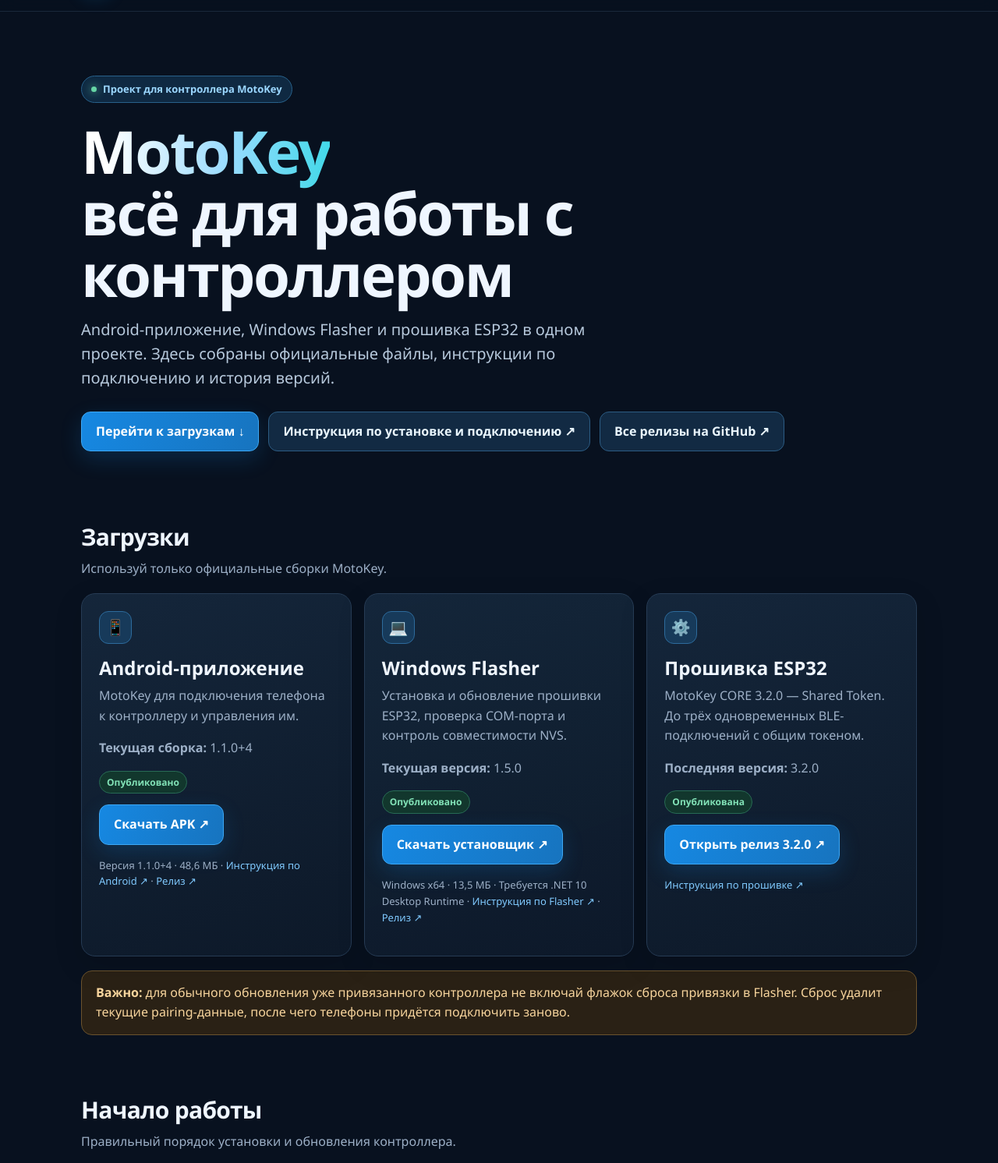
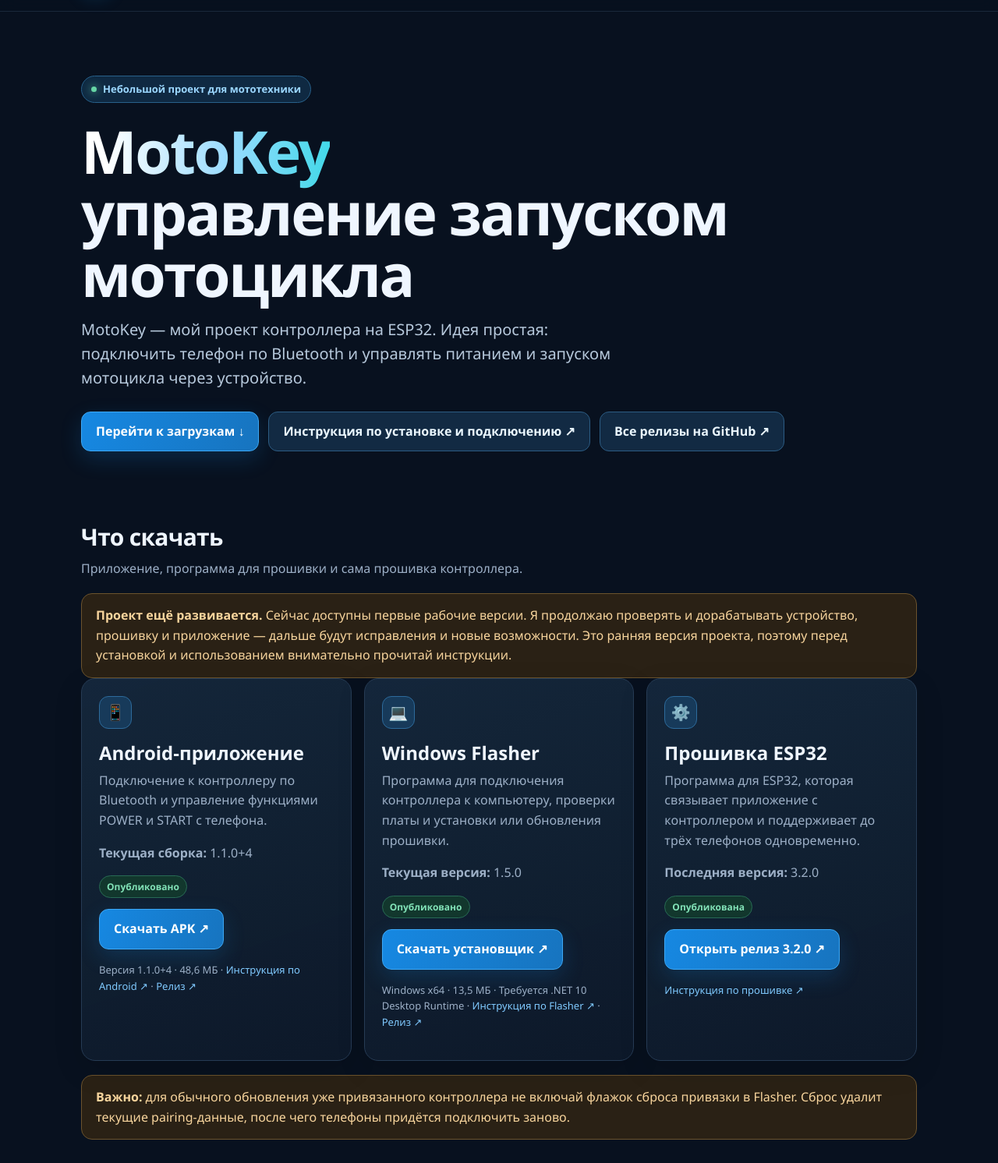
Before and after one commit to sdvg001/MotoKey-Firmware, a plain HTML site: page site/index.html in a window 1280 px wide. Shown: the part 58-1550 px from the top of the page at 78% size. Drawn offline with Linux system fonts and the light colour scheme.

Commit message:
Rewrite MotoKey homepage around motorcycle start controller and early project stage

```diff
--- a/site/index.html
+++ b/site/index.html
@@ -4,8 +4,8 @@
 <meta charset="utf-8">
 <meta name="viewport" content="width=device-width, initial-scale=1">
 <meta name="theme-color" content="#08111f">
-<meta name="description" content="MotoKey — прошивка ESP32, Android-приложение и MotoKey Flasher для Windows. Загрузки, инструкции и история версий.">
-<title>MotoKey — загрузки и инструкции</title>
+<meta name="description" content="MotoKey — самостоятельный проект контроллера для управления питанием и запуском мотоцикла через Android-смартфон. Прошивка, приложение и Windows Flasher.">
+<title>MotoKey — контроллер для мотоцикла</title>
 <style>
 :root{color-scheme:dark;--bg:#08111f;--panel:#101c2c;--line:#263b54;--text:#eff6ff;--muted:#9db0c7;--blue:#36a7ff;--cyan:#42d8e8;--green:#66d6a6;--amber:#ffc66e}
 *{box-sizing:border-box}
@@ -69,9 +69,9 @@ footer{border-top:1px solid rgba(130,170,210,.16);margin-top:36px;padding:28px 0
 <main>
   <div class="wrap">
     <section class="hero">
-      <span class="eyebrow"><span class="dot"></span> Проект для контроллера MotoKey</span>
-      <h1><span class="grad">MotoKey</span><br>всё для работы с контроллером</h1>
-      <p class="lead">Android-приложение, Windows Flasher и прошивка ESP32 в одном проекте. Здесь собраны официальные файлы, инструкции по подключению и история версий.</p>
+      <span class="eyebrow"><span class="dot"></span> Небольшой проект для мототехники</span>
+      <h1><span class="grad">MotoKey</span><br>управление запуском мотоцикла</h1>
+      <p class="lead">MotoKey — мой проект контроллера на ESP32. Идея простая: подключить телефон по Bluetooth и управлять питанием и запуском мотоцикла через устройство.</p>
       <div class="actions">
         <a class="btn primary" href="#downloads">Перейти к загрузкам ↓</a>
         <a class="btn" href="instructions.html">Инструкция по установке и подключению ↗</a>
@@ -81,13 +81,14 @@ footer{border-top:1px solid rgba(130,170,210,.16);margin-top:36px;padding:28px 0
 
     <section id="downloads">
       <div class="section-head">
-        <div><h2 class="section-title">Загрузки</h2><p class="section-sub">Используй только официальные сборки MotoKey.</p></div>
+        <div><h2 class="section-title">Что скачать</h2><p class="section-sub">Приложение, программа для прошивки и сама прошивка контроллера.</p></div>
       </div>
+      <div class="note"><strong>Проект ещё развивается.</strong> Сейчас доступны первые рабочие версии. Я продолжаю проверять и дорабатывать устройство, прошивку и приложение — дальше будут исправления и новые возможности. Это ранняя версия проекта, поэтому перед установкой и использованием внимательно прочитай инструкции.</div>
       <div class="grid">
         <article class="card">
           <div class="icon">📱</div>
           <h2>Android-приложение</h2>
-          <p>MotoKey для подключения телефона к контроллеру и управления им.</p>
+          <p>Подключение к контроллеру по Bluetooth и управление функциями POWER и START с телефона.</p>
           <p><strong>Текущая сборка:</strong> 1.1.0+4</p>
           <span class="status live">Опубликовано</span>
           <p style="margin-top:14px"><a class="btn primary" href="https://github.com/sdvg001/MotoKey-Firmware/releases/download/apps-v1.1.0/app-release.apk">Скачать APK ↗</a></p>
@@ -96,7 +97,7 @@ footer{border-top:1px solid rgba(130,170,210,.16);margin-top:36px;padding:28px 0
         <article class="card">
           <div class="icon">💻</div>
           <h2>Windows Flasher</h2>
-          <p>Установка и обновление прошивки ESP32, проверка COM-порта и контроль совместимости NVS.</p>
+          <p>Программа для подключения контроллера к компьютеру, проверки платы и установки или обновления прошивки.</p>
           <p><strong>Текущая версия:</strong> 1.5.0</p>
           <span class="status live">Опубликовано</span>
           <p style="margin-top:14px"><a class="btn primary" href="https://github.com/sdvg001/MotoKey-Firmware/releases/download/apps-v1.1.0/MotoKeyFlasher-Setup-1.5.0-x64.exe">Скачать установщик ↗</a></p>
@@ -105,7 +106,7 @@ footer{border-top:1px solid rgba(130,170,210,.16);margin-top:36px;padding:28px 0
         <article class="card">
           <div class="icon">⚙️</div>
           <h2>Прошивка ESP32</h2>
-          <p>MotoKey CORE 3.2.0 — Shared Token. До трёх одновременных BLE-подключений с общим токеном.</p>
+          <p>Программа для ESP32, которая связывает приложение с контроллером и поддерживает до трёх телефонов одновременно.</p>
           <p><strong>Последняя версия:</strong> 3.2.0</p>
           <span class="status live">Опубликована</span>
           <p style="margin-top:14px"><a class="btn primary" href="https://github.com/sdvg001/MotoKey-Firmware/releases/tag/v3.2.0">Открыть релиз 3.2.0 ↗</a></p>
@@ -117,7 +118,7 @@ footer{border-top:1px solid rgba(130,170,210,.16);margin-top:36px;padding:28px 0
 
     <section id="start">
       <div class="section-head">
-        <div><h2 class="section-title">Начало работы</h2><p class="section-sub">Правильный порядок установки и обновления контроллера.</p></div>
+        <div><h2 class="section-title">С чего начать</h2><p class="section-sub">Коротко о первом подключении и настройке.</p></div>
       </div>
       <div class="steps">
         <div class="step"><span class="num">1</span><div><strong>Установи MotoKey Flasher</strong><p>Запусти Windows-установщик. При необходимости установи .NET 10 Desktop Runtime x64.</p></div></div>
@@ -132,7 +133,7 @@ footer{border-top:1px solid rgba(130,170,210,.16);margin-top:36px;padding:28px 0
 
     <section id="versions">
       <div class="section-head">
-        <div><h2 class="section-title">История версий</h2><p class="section-sub">Текущие сборки и опубликованные релизы.</p></div>
+        <div><h2 class="section-title">Версии проекта</h2><p class="section-sub">Что уже собрано и доступно сейчас.</p></div>
       </div>
       <table>
         <thead><tr><th>Компонент</th><th>Версия</th><th>Изменения / статус</th></tr></thead>
@@ -147,8 +148,8 @@ footer{border-top:1px solid rgba(130,170,210,.16);margin-top:36px;padding:28px 0
 
     <section id="support">
       <div class="card">
-        <h2>Нужна помощь?</h2>
-        <p>Перед обращением приложи версию Flasher, версию прошивки, модель платы и текст ошибки. Не публикуй pairing-коды, токены и другие секретные данные.</p>
+        <h2>Нашёл ошибку или есть идея?</h2>
+        <p>Проект пока в первых версиях, поэтому обратная связь очень помогает. Напиши, что не получилось, укажи версию приложения или прошивки и модель платы. Не публикуй pairing-коды и токены.</p>
         <div class="actions">
           <a class="btn primary" href="https://github.com/sdvg001/MotoKey-Firmware/issues">Сообщить об ошибке ↗</a>
           <a class="btn" href="https://github.com/sdvg001/MotoKey-Firmware">Репозиторий проекта ↗</a>
@@ -159,7 +160,7 @@ footer{border-top:1px solid rgba(130,170,210,.16);margin-top:36px;padding:28px 0
   </div>
 </main>
 <footer>
-  <div class="wrap footer-row"><div><strong style="color:#eaf5ff">MotoKey</strong><br>Проект контроллера ESP32 и сопутствующего ПО.</div><div>Официальный репозиторий: <a href="https://github.com/sdvg001/MotoKey-Firmware">GitHub / MotoKey-Firmware</a></div></div>
+  <div class="wrap footer-row"><div><strong style="color:#eaf5ff">MotoKey</strong><br>Небольшой проект для управления запуском и питанием мотоцикла. Проект развивается.</div><div>Официальный репозиторий: <a href="https://github.com/sdvg001/MotoKey-Firmware">GitHub / MotoKey-Firmware</a></div></div>
 </footer>
 </body>
 </html>
```
